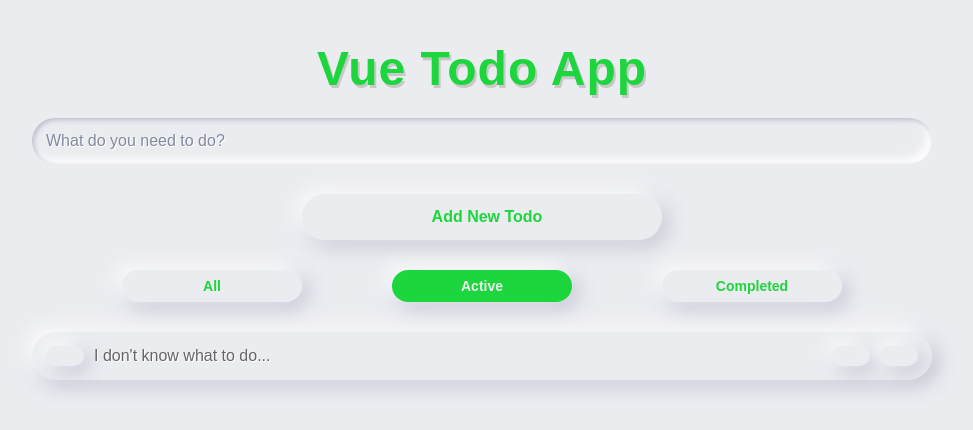
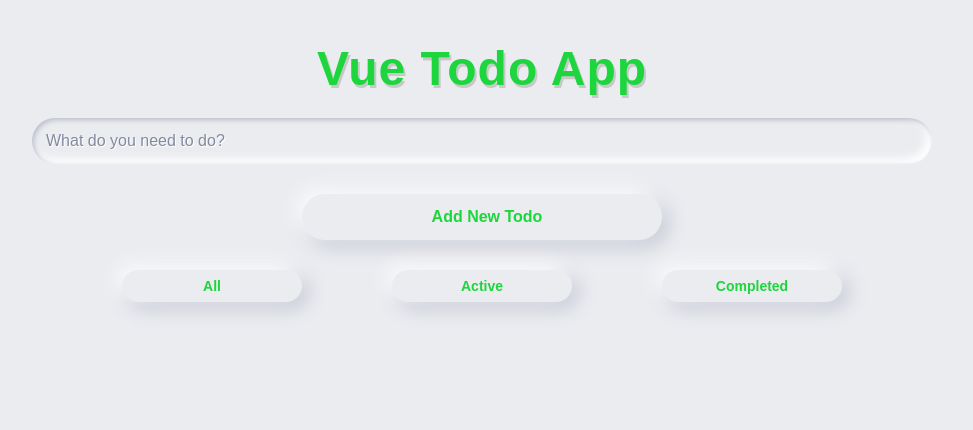
Before and after one commit to taku0823/vue-todo-app, a Vue app: page /active in a window 1280 px wide. Shown: the top 430 px of the page, without its empty margins (158-1131 px from the left). Built offline with nearby package versions, Linux system fonts and the light colour scheme; the HTML template or start-up script is replaced by a standard one.

Commit message:
Update Vue Router settings

```diff
--- a/package.json
+++ b/package.json
@@ -5,7 +5,8 @@
   "main": "index.js",
   "scripts": {
     "start": "NODE_ENV=development webpack-cli serve --mode development",
-    "build": "NODE_ENV=production webpack --mode production"
+    "build": "NODE_ENV=production webpack --mode production",
+    "deploy": "gh-pages -d dist"
   },
   "repository": {
     "type": "git",
@@ -17,7 +18,7 @@
   "bugs": {
     "url": "https://github.com/taku0823/vue-todo-app/issues"
   },
-  "homepage": "https://github.com/taku0823/vue-todo-app#readme",
+  "homepage": "https://taku0823.github.io/vue-todo-app/",
   "devDependencies": {
     "@babel/cli": "^7.13.10",
     "@babel/core": "^7.13.10",
@@ -25,6 +26,7 @@
     "@vue/compiler-sfc": "^3.0.7",
     "babel-loader": "^8.2.2",
     "css-loader": "^5.1.3",
+    "gh-pages": "^3.1.0",
     "node-sass": "^5.0.0",
     "postcss-loader": "^5.2.0",
     "sass-loader": "^11.0.1",
--- a/src/components/TheNav.vue
+++ b/src/components/TheNav.vue
@@ -1,8 +1,8 @@
 <template>
   <nav class="nav">
-    <router-link to="/" class="nav__link">All</router-link>
-    <router-link to="/active" class="nav__link">Active</router-link>
-    <router-link to="/completed" class="nav__link">Completed</router-link>
+    <router-link to="/vue-todo-app/" class="nav__link">All</router-link>
+    <router-link to="/vue-todo-app/active" class="nav__link">Active</router-link>
+    <router-link to="/vue-todo-app/completed" class="nav__link">Completed</router-link>
   </nav>
 </template>
 
--- a/src/js/router.js
+++ b/src/js/router.js
@@ -5,17 +5,17 @@ const router = createRouter({
   history: createWebHistory(),
   routes: [
     {
-      path: '/',
+      path: '/vue-todo-app/',
       component: Todolist,
       name: 'all',
     },
     {
-      path: '/active',
+      path: '/vue-todo-app/active',
       component: Todolist,
       name: 'active',
     },
     {
-      path: '/completed',
+      path: '/vue-todo-app/completed',
       component: Todolist,
       name: 'completed',
     },
--- a/webpack.config.js
+++ b/webpack.config.js
@@ -17,7 +17,8 @@ module.exports = {
   entry: `${src}/js/index.js`,
   output: {
     path: dist,
-    filename: 'js/main.js'
+    filename: 'js/main.js',
+    publicPath: '/vue-todo-app/'
   },
   module: {
     rules: [
```
Also changed, not shown: 2 other files (tests, documents, lock files or other folders).
